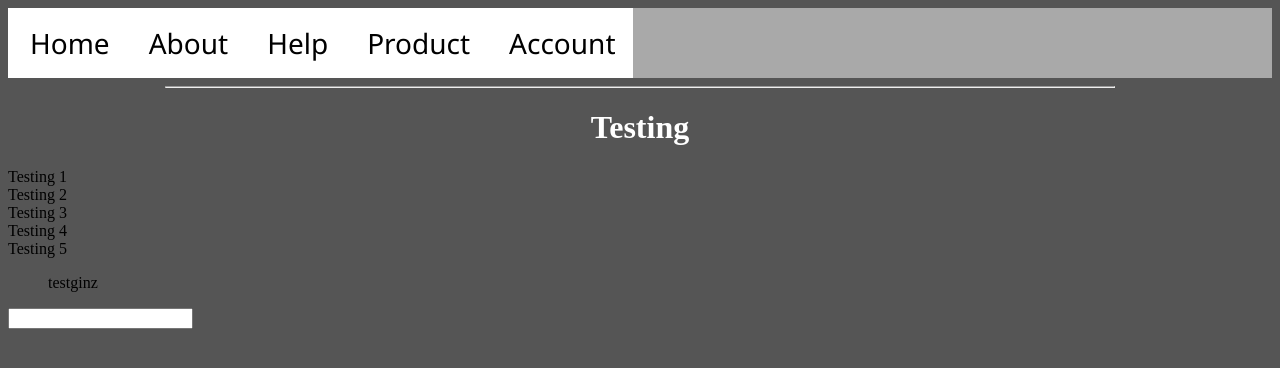
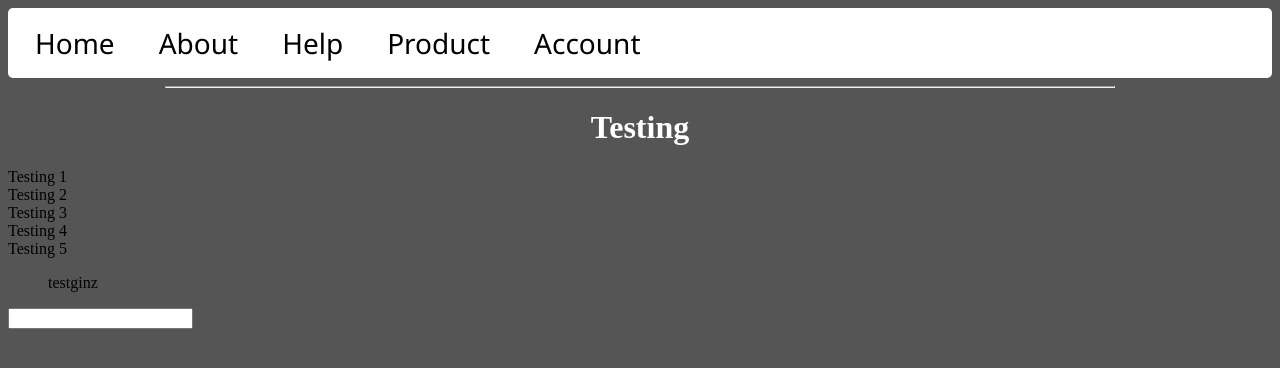
Before and after one commit to jyling/Testing2, a plain HTML site: page index.html in a window 1280 px wide. Shown: the top 368 px of the page. Drawn offline with Linux system fonts and the light colour scheme.

Commit message:
added rounded corners on the navigation bar

```diff
--- a/style.scss
+++ b/style.scss
@@ -13,14 +13,14 @@ h1
 
 }
 
- .title h1:hover {
-	font: black;
-}
+
 
 .title {
 	transition: 1s ease;
-	background: darkgrey;
+	background: white;
 	width: 100%;
+	-webkit-border-radius: 5px;
+	        border-radius: 5px;
 }
 .title:hover{
 	transition: 1s ease;
@@ -28,6 +28,7 @@ h1
 }
 
 .navi li{
+	margin-left: 5px;
 	transition: 1s ease;
 	font-family: Segoe UI;
 	font-size: 28px;
```
Also changed, not shown: style.css, 1 other file.
